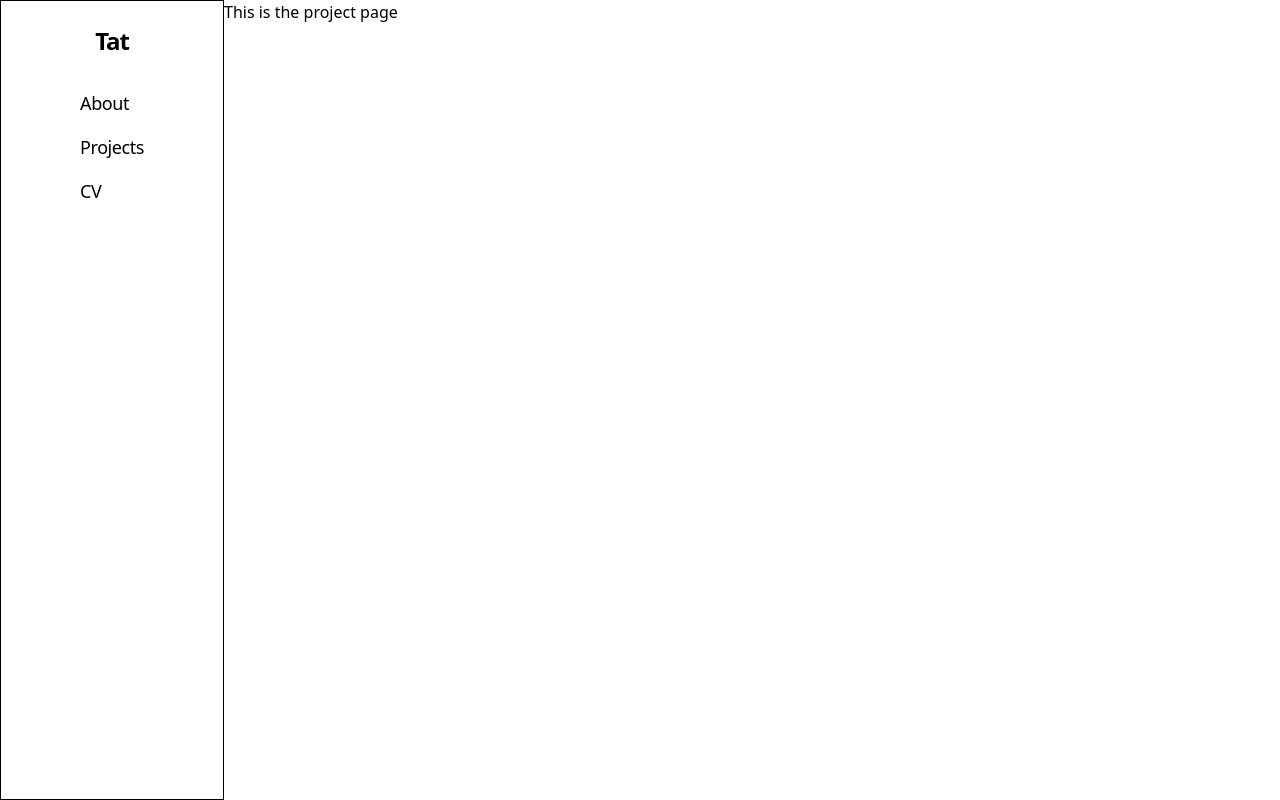
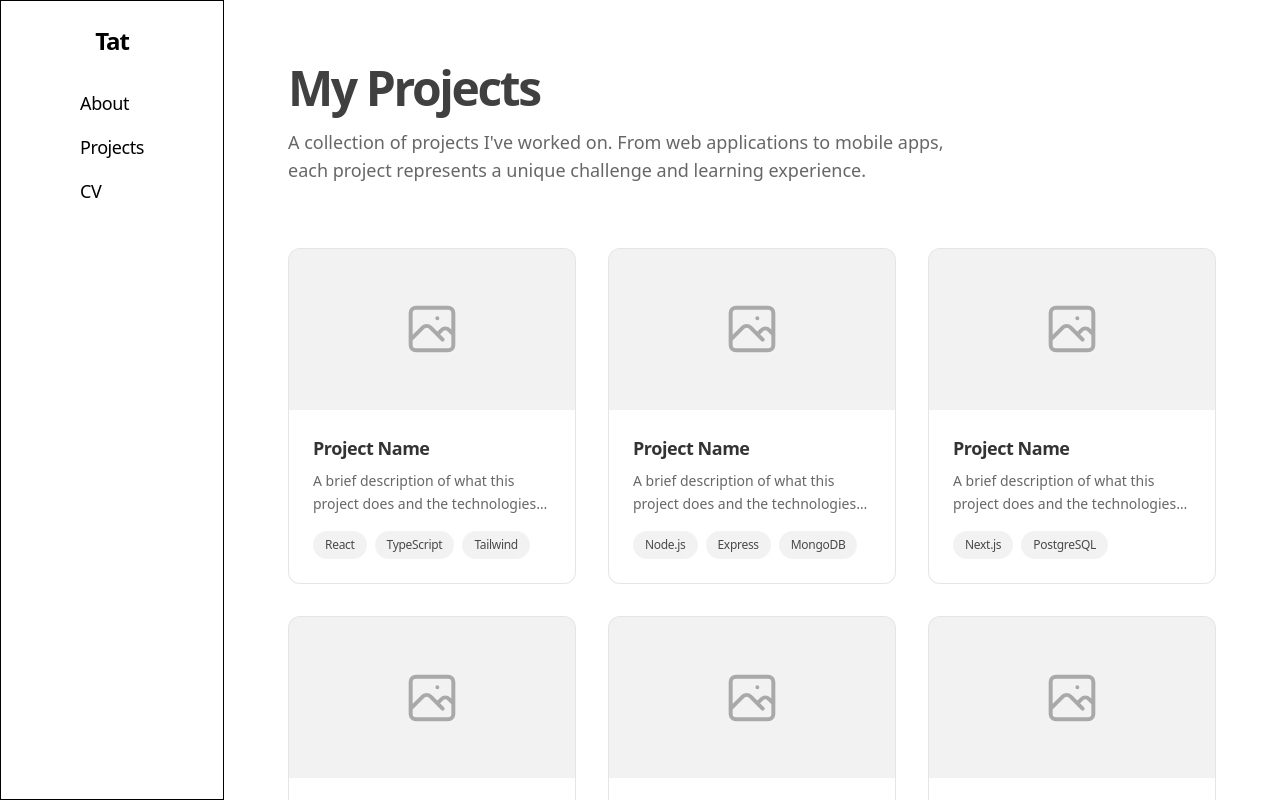
Before and after one commit to socratat-b/My-Portfolio, a React (Vite) app: page /projects in a window 1280 px wide. Shown: the top 800 px of the page. Built offline with nearby package versions, Linux system fonts and the light colour scheme.

Commit message:
added projectpage

```diff
--- a/src/App.tsx
+++ b/src/App.tsx
@@ -4,6 +4,7 @@ import SideBar from "./components/Sidebar";
 import "./index.css";
 import AboutPage from "./pages/AboutPage";
 import HomePage from "./pages/HomePage";
+import ProjectsPage from "./pages/ProjectsPage";
 
 function App() {
   return (
@@ -15,7 +16,7 @@ function App() {
       <Routes>
         <Route path="/" element={<HomePage />} />
         <Route path="/about" element={<AboutPage />} />
-        <Route path="/projects" element={<h1>This is the project page</h1>} />
+        <Route path="/projects" element={<ProjectsPage />} />
       </Routes>
     </div>
   );
--- /dev/null
+++ b/src/pages/ProjectsPage.tsx
@@ -0,0 +1,86 @@
+import ProjectCard from "../components/ProjectCard";
+
+export default function ProjectsPage() {
+  // Sample projects data - replace with your actual projects
+  const projects = [
+    {
+      id: 1,
+      title: "Project Name",
+      description: "A brief description of what this project does and the technologies used.",
+      tags: ["React", "TypeScript", "Tailwind"],
+      link: "#",
+      image: ""
+    },
+    {
+      id: 2,
+      title: "Project Name",
+      description: "A brief description of what this project does and the technologies used.",
+      tags: ["Node.js", "Express", "MongoDB"],
+      link: "#",
+      image: ""
+    },
+    {
+      id: 3,
+      title: "Project Name",
+      description: "A brief description of what this project does and the technologies used.",
+      tags: ["Next.js", "PostgreSQL"],
+      link: "#",
+      image: ""
+    },
+    {
+      id: 4,
+      title: "Project Name",
+      description: "A brief description of what this project does and the technologies used.",
+      tags: ["Vue.js", "Firebase"],
+      link: "#",
+      image: ""
+    },
+    {
+      id: 5,
+      title: "Project Name",
+      description: "A brief description of what this project does and the technologies used.",
+      tags: ["Python", "Django", "PostgreSQL"],
+      link: "#",
+      image: ""
+    },
+    {
+      id: 6,
+      title: "Project Name",
+      description: "A brief description of what this project does and the technologies used.",
+      tags: ["React Native", "Expo"],
+      link: "#",
+      image: ""
+    }
+  ];
+
+  return (
+    <main className="flex-1 px-6 py-8 md:px-12 md:py-12 lg:px-16 lg:py-16">
+      <div className="max-w-7xl mx-auto">
+        {/* Page Header */}
+        <div className="mb-12 md:mb-16">
+          <h1 className="text-3xl md:text-4xl lg:text-5xl tracking-tighter font-black text-black/75 mb-4">
+            My Projects
+          </h1>
+          <p className="text-base md:text-lg text-black/60 max-w-2xl">
+            A collection of projects I've worked on. From web applications to mobile apps,
+            each project represents a unique challenge and learning experience.
+          </p>
+        </div>
+
+        {/* Projects Grid */}
+        <div className="grid grid-cols-1 md:grid-cols-2 lg:grid-cols-3 gap-6 lg:gap-8">
+          {projects.map((project) => (
+            <ProjectCard
+              key={project.id}
+              title={project.title}
+              description={project.description}
+              tags={project.tags}
+              link={project.link}
+              image={project.image}
+            />
+          ))}
+        </div>
+      </div>
+    </main>
+  );
+}
```
